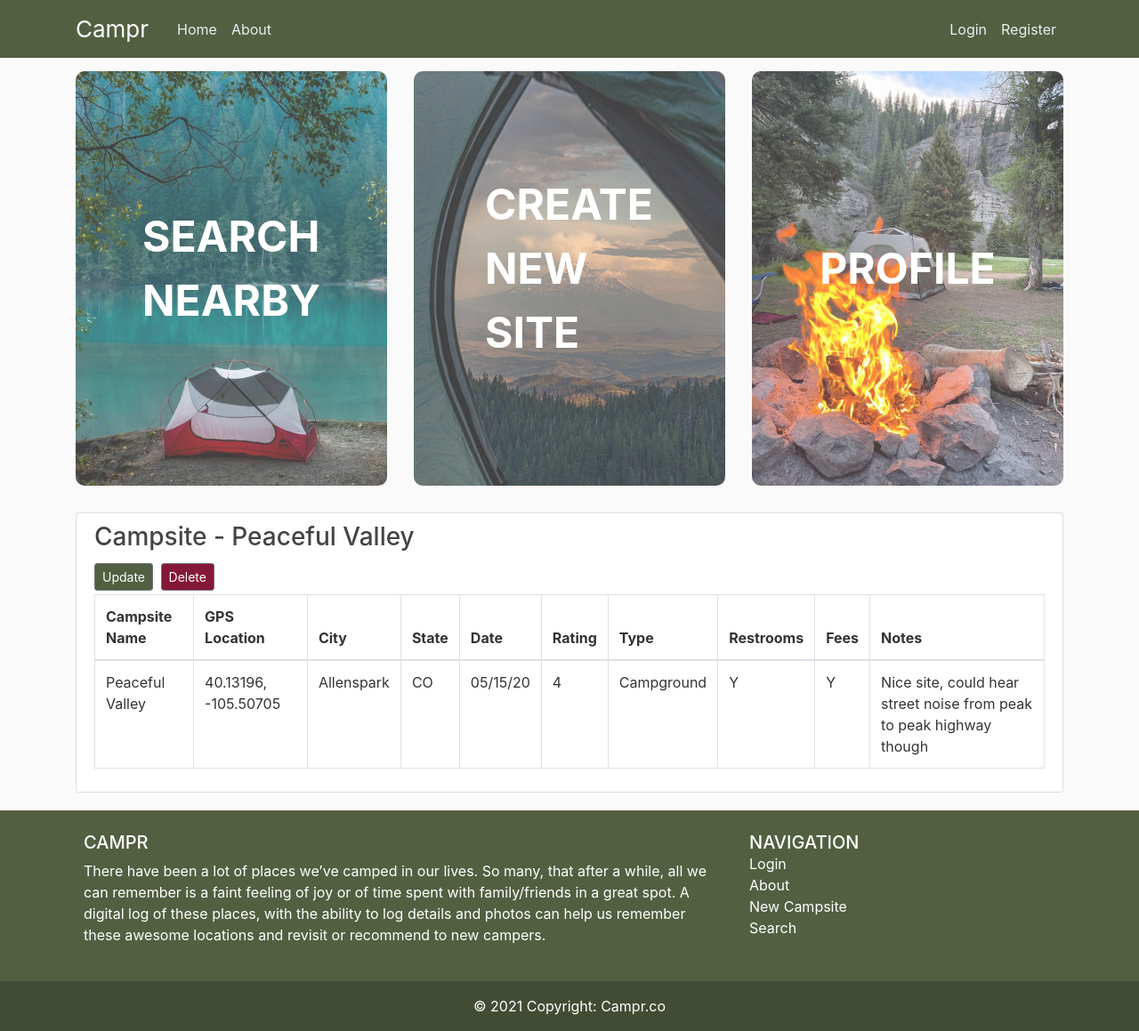
After one commit to JKelliher/Campr_Repository, a Flask app: page /campsite/1 in a window 1280 px wide. The commit adds this page. Shown: the whole page at 89% size. Run offline with Flask 2, Linux system fonts and the light colour scheme; data comes from the database, SQL or seed files in the repository; both versions use the stored data as it was after the commit; some libraries are stand-ins or nearby versions.

Commit message:
Ability to update and delete posts. Create new individual campsite view

```diff
--- a/Campr_Flask_Codebase/campr_app/routes.py
+++ b/Campr_Flask_Codebase/campr_app/routes.py
@@ -1,4 +1,4 @@
-from flask import Flask, url_for, render_template, redirect
+from flask import Flask, url_for, render_template, redirect, flash, request
 from campr_app import app, db
 from campr_app.forms import camp_site_entry_form, new_user_form, search_form
 from campr_app.models import CampSites
@@ -38,7 +38,7 @@ def new_campsite():
         db.session.add(campsite)
         db.session.commit()
         return redirect(url_for('home'))
-    return render_template('new_campsite.html', form=form)
+    return render_template('new_campsite.html', form=form, legend='New Post')
 
 
 
@@ -84,3 +84,50 @@ def retrieve_login():
 @app.route('/about/')
 def about():
     return render_template('about.html')
+
+@app.route('/campsite/<int:idcamp>', methods=['GET'])
+def campsite(idcamp):
+    campsite = CampSites.query.get_or_404(idcamp)
+    return render_template('campsite.html', title=campsite.Site_Name, campsite=campsite)
+
+@app.route('/campsite/<int:idcamp>/update', methods=['GET', 'POST'])
+def update_campsite(idcamp):
+    campsite = CampSites.query.get_or_404(idcamp)
+    form = camp_site_entry_form()
+    if form.validate_on_submit():
+        campsite.Site_Name = form.site_name.data
+        campsite.GPS = form.gps_coordinates.data
+        campsite.City = form.city.data
+        campsite.State = form.state.data
+        campsite.Date = form.date_of_visit.data
+        campsite.Rating = form.rating.data
+        campsite.Type = form.type_of_campsite.data
+        campsite.Restrooms = form.restrooms.data
+        campsite.Fees = form.fees.data
+        campsite.Notes = form.notes.data
+        campsite.Image = form.notes.data
+        db.session.commit()
+        flash('Your post has been updated!', 'success')
+        return redirect(url_for('campsite', idcamp=campsite.idCamp))
+    elif request.method == 'GET':
+        form.site_name.data = campsite.Site_Name
+        form.gps_coordinates.data = campsite.GPS
+        form.city.data = campsite.City
+        form.state.data = campsite.State
+        form.date_of_visit.data = campsite.Date
+        form.rating.data = campsite.Rating
+        form.type_of_campsite.data = campsite.Type
+        form.restrooms.data = campsite.Restrooms
+        form.fees.data = campsite.Fees
+        form.notes.data = campsite.Notes
+        form.upload_photo.data = campsite.Image
+    return render_template('new_campsite.html', title='Update Post', form=form, legend='Update Post')
+
+
+@app.route('/campsite/<int:camp_id>/delete', methods=['POST'])
+def delete_campsite(camp_id):
+    campsite = CampSites.query.get_or_404(camp_id)
+    db.session.delete(campsite)
+    db.session.commit()
+    flash('Your post has been deleted!', 'success')
+    return redirect(url_for('home'))
--- a/Campr_Flask_Codebase/campr_app/static/main.css
+++ b/Campr_Flask_Codebase/campr_app/static/main.css
@@ -12,6 +12,10 @@ h1, h2, h3, h4 h5{
 
 .bg-steel {
 background-color: #525f41;
+}
+
+.danger-btn {
+  background-color: #851837;
 }
 
 .site-header .navbar-nav .nav-link {
--- /dev/null
+++ b/Campr_Flask_Codebase/campr_app/templates/campsite.html
@@ -0,0 +1,89 @@
+{% extends "layout_sticky.html" %}
+{% block content %}
+
+<div class="container">
+  <div class="row">
+    <div class="col order-1">
+      <a href=" {{ url_for('search') }} ">
+        <img class ="buttonimage" src="../static/images/lakecamping.jpg">
+        <div class="centered">SEARCH NEARBY</div>
+      </a>
+    </div>
+
+    <div class="col order-2">
+      <a href=" {{ url_for('new_campsite') }} ">
+        <img class ="buttonimage" src="../static/images/cascade.jpg">
+        <div class="centered" align="centered">CREATE NEW SITE</div>
+      </a>
+    </div>
+
+    <div class="col order-3">
+      <a href=" {{ url_for('profile') }} ">
+        <img class ="buttonimage" src="../static/images/campfire.jpg">
+        <div class="centered" align="centered">PROFILE</div>
+      </a>
+    </div>
+  </div>
+</div>
+
+<div class="container-fluid">
+  <div class="content-section">
+    <h3>Campsite - {{ campsite.Site_Name }}</h3>
+    <div>
+        <a class="btn btn-secondary pull-right btn-sm mt-1 mb-1 bg-steel" href="{{ url_for('update_campsite', idcamp=campsite.idCamp) }}">Update</a>
+        <button type="button" class="btn btn-secondary danger-btn pull-right btn-sm m-1" data-toggle="modal" data-target="#deleteModal">Delete</button>
+    </div>
+    <div class="table-responsive">
+      <table class="table table-bordered">
+        <thead>
+          <tr>
+            <th scope="col">Campsite Name</th>
+            <th scope="col">GPS Location</th>
+            <th scope="col">City</th>
+            <th scope="col">State</th>
+            <th scope="col">Date</th>
+            <th scope="col">Rating</th>
+            <th scope="col">Type</th>
+            <th scope="col">Restrooms</th>
+            <th scope="col">Fees</th>
+            <th scope="col">Notes</th>
+          </tr>
+        </thead>
+        <tbody>
+        <tr>
+        <td>{{ campsite.Site_Name }}</td>
+        <td>{{ campsite.GPS }}</td>
+        <td>{{ campsite.City }}</td>
+        <td>{{ campsite.State }}</td>
+        <td>{{ campsite.Date }}</td>
+        <td>{{ campsite.Rating }}</td>
+        <td>{{ campsite.Type }}</td>
+        <td>{{ campsite.Restrooms }}</td>
+        <td>{{ campsite.Fees }}</td>
+        <td>{{ campsite.Notes }}</td>
+        </tr>
+        </tbody>
+      </table>
+    </div>
+  </div>
+</div>
+ <!-- Modal -->
+ <div class="modal fade" id="deleteModal" tabindex="-1" role="dialog" aria-labelledby="deleteModalLabel" aria-hidden="true">
+    <div class="modal-dialog" role="document">
+      <div class="modal-content">
+        <div class="modal-header">
+          <h5 class="modal-title" id="deleteModalLabel">Delete Campsite?</h5>
+          <button type="button" class="close" data-dismiss="modal" aria-label="Close">
+            <span aria-hidden="true">&times;</span>
+          </button>
+        </div>
+        <div class="modal-footer">
+          <button type="button" class="btn btn-secondary" data-dismiss="modal">Close</button>
+          <form action="{{ url_for('delete_campsite', camp_id=campsite.idCamp) }}" method="POST">
+            <input class="btn btn-danger" type="submit" value="Delete">
+          </form>
+        </div>
+      </div>
+    </div>
+  </div>
+  {% endblock content %}
--- a/Campr_Flask_Codebase/campr_app/templates/home.html
+++ b/Campr_Flask_Codebase/campr_app/templates/home.html
@@ -48,7 +48,7 @@
         <tbody>
           <tr>
             {% for camp_site in camp_sites %}
-            <td>{{ camp_site.Site_Name }}</td>
+            <td><a href="{{ url_for('campsite', idcamp=camp_site.idCamp) }}">{{ camp_site.Site_Name }}</a></td>
             <td>{{ camp_site.GPS }}</td>
             <td>{{ camp_site.City }}</td>
             <td>{{ camp_site.State }}</td>
--- a/Campr_Flask_Codebase/campr_app/templates/new_campsite.html
+++ b/Campr_Flask_Codebase/campr_app/templates/new_campsite.html
@@ -1,7 +1,6 @@
 {% extends "layout_sticky.html" %}
 {% block content %}
 <div class="container">
-  <h2 id="new_site_header">Create a New Site:</h2>
   <form method="POST" action="">
 
     <!-- adding CRF token -->
@@ -9,7 +8,7 @@
 
 
     <fieldset class="form-group">
-
+      <legend class="border-bottom mb-4">{{ legend }}</legend>
         <div class=form-row>
           <div class="form-group col-md-12">
             {{ form.site_name.label(class="form-control-label") }}
@@ -155,7 +154,7 @@
 
 
         <div class="form-group">
-        {{ form.submit(class="btn btn-primary mb-4") }}
+          {{ form.submit(class="btn btn-primary bg-steel mb-4") }}
 
         </div>
 
```
Also changed, not shown: Campr_Flask_Codebase/campr_app/CampTableDB.db. Lines whose indentation alone changed are shown as unchanged.
